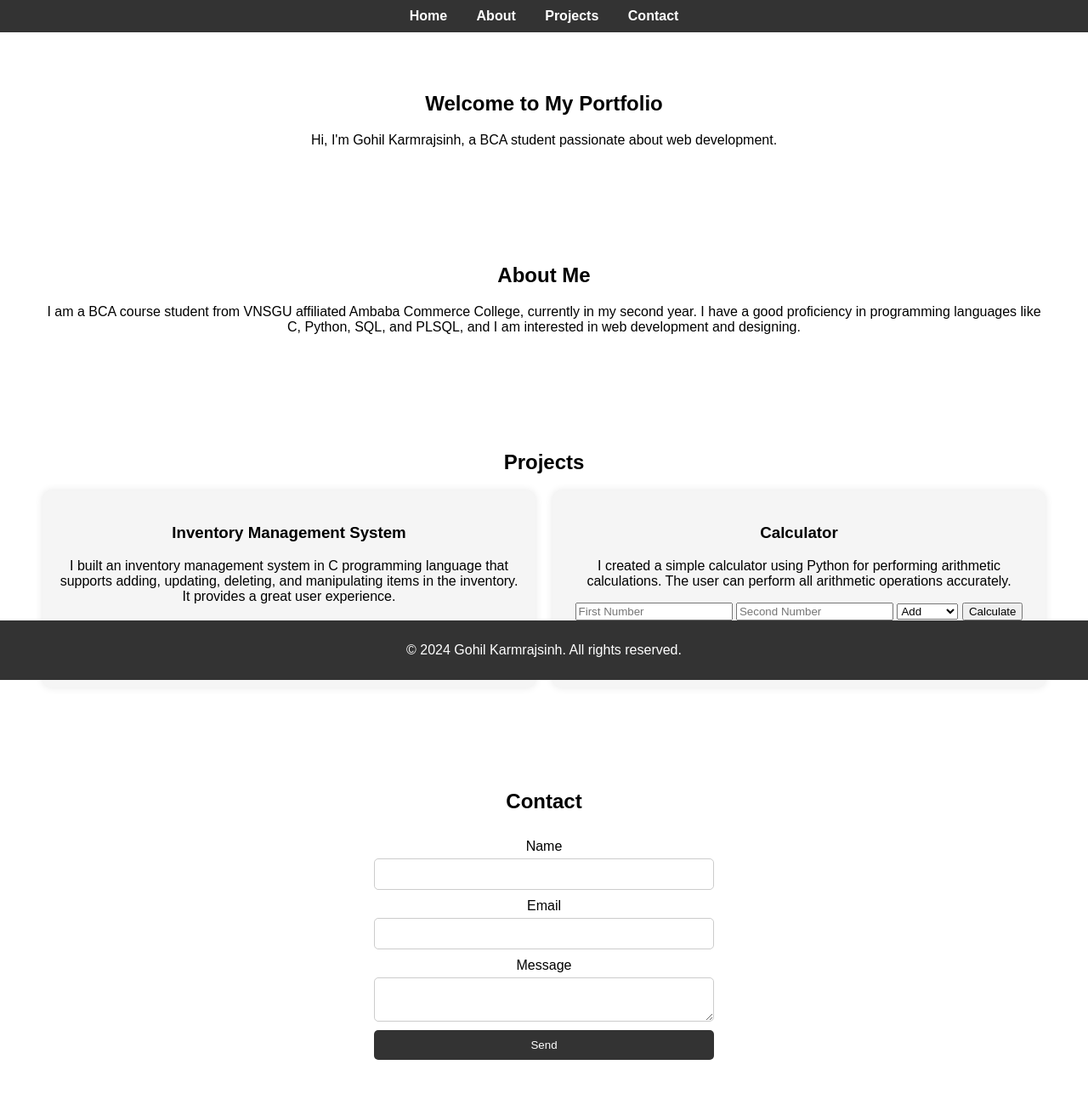
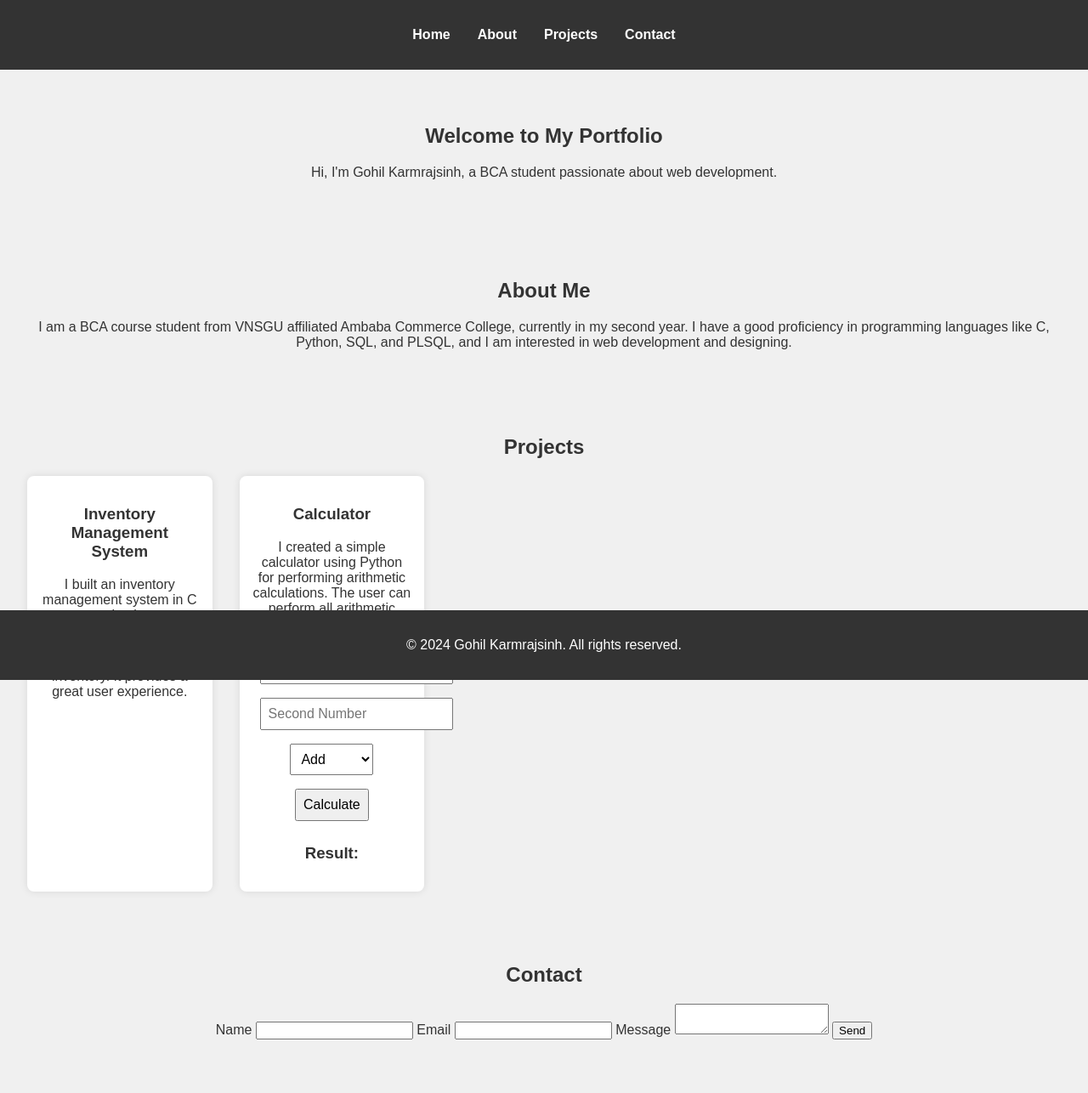
Before and after one commit to Karmrajsinh-gohil/Portfolio-website-, a plain HTML site: page index.html in a window 1280 px wide. Shown: the whole page at 85% size. After the commit the page ends 1255 px from the top, so only its background shows below. Drawn offline with Linux system fonts and the light colour scheme.

Commit message:
styles.css

```diff
--- a/styles.css
+++ b/styles.css
@@ -2,25 +2,25 @@ body {
     font-family: Arial, sans-serif;
     margin: 0;
     padding: 0;
-    box-sizing: border-box;
+    background-color: #f0f0f0;
+    color: #333;
 }
 
 header {
     background-color: #333;
     color: #fff;
-    padding: 10px 0;
-    text-align: center;
+    padding: 1rem 0;
 }
 
 nav ul {
     list-style-type: none;
-    margin: 0;
     padding: 0;
+    display: flex;
+    justify-content: center;
 }
 
 nav ul li {
-    display: inline;
-    margin: 0 15px;
+    margin: 0 1rem;
 }
 
 nav ul li a {
@@ -30,67 +30,46 @@ nav ul li a {
 }
 
 section {
-    padding: 50px;
+    padding: 2rem;
     text-align: center;
 }
 
-#welcome-text {
-    background: url('background.jpg') no-repeat center center/cover;
-    height: 100vh;
-    color: #fff;
-    display: flex;
-    justify-content: center;
-    align-items: center;
-    flex-direction: column;
+.welcome-text {
+    margin: 2rem 0;
 }
 
 .project-grid {
     display: grid;
-    grid-template-columns: repeat(auto-fit, minmax(300px, 1fr));
-    gap: 20px;
+    grid-template-columns: repeat(auto-fill, minmax(200px, 1fr));
+    gap: 2rem;
 }
 
 .project-card {
-    background-color: #f5f5f5;
-    padding: 20px;
-    border-radius: 10px;
+    background: #fff;
+    padding: 1rem;
+    border-radius: 8px;
     box-shadow: 0 0 10px rgba(0, 0, 0, 0.1);
 }
 
-form {
-    display: flex;
-    flex-direction: column;
-    max-width: 400px;
-    margin: 0 auto;
+.calculator {
+    margin-top: 1rem;
+    text-align: center;
 }
 
-form label {
-    margin-top: 10px;
-}
-
-form input, form textarea {
-    padding: 10px;
-    margin-top: 5px;
-    border-radius: 5px;
-    border: 1px solid #ccc;
-}
-
-form button {
-    padding: 10px;
-    margin-top: 10px;
-    border: none;
-    border-radius: 5px;
-    background-color: #333;
-    color: #fff;
-    cursor: pointer;
+.calculator input,
+.calculator select,
+.calculator button {
+    margin: 0.5rem;
+    padding: 0.5rem;
+    font-size: 1rem;
 }
 
 footer {
     background-color: #333;
     color: #fff;
     text-align: center;
-    padding: 10px 0;
-    position: absolute;
+    padding: 1rem 0;
+    position: fixed;
+    width: 100%;
     bottom: 0;
-    width: 100%;
 }
```
